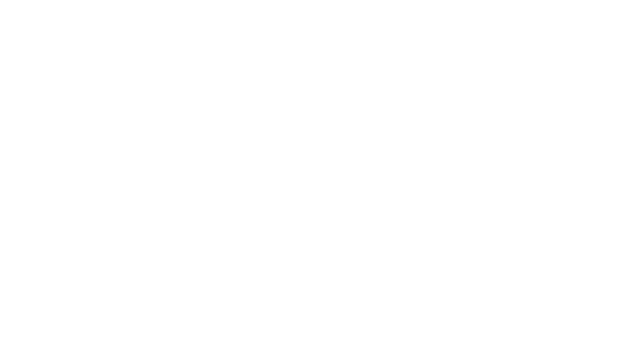
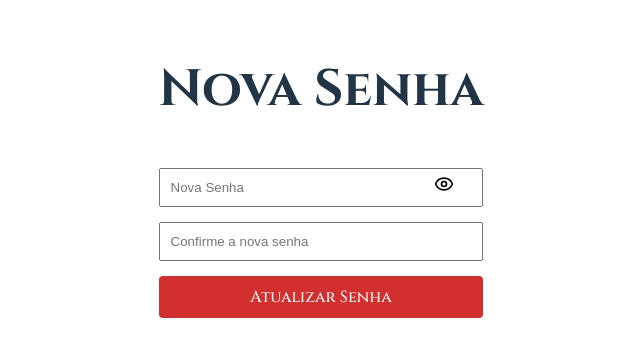
Before and after one commit to Filipecezar00/bjj_learning, a React (Vite) app in the folder frontend/: page /reset-password/1 in a window 1280 px wide. Before the commit this address had no page. Shown: the top 356 px of the page, without its empty margins (319-959 px from the left). Built offline with nearby package versions, Linux system fonts and the light colour scheme.

Commit message:
atualizando

```diff
--- a/frontend/src/App.jsx
+++ b/frontend/src/App.jsx
@@ -9,6 +9,8 @@ import { Login } from "./pages/Login";
 import { AdminDashboard } from "./pages/Admin";
 import { Favorites } from "./pages/Favorites";
 import { Toaster } from "react-hot-toast";
+import ForgotPassword from "./pages/ForgotPassword";
+import ResetPassword from "./pages/ResetPassword";
 
 function PrivateRoute({ children }) {
   const token = localStorage.getItem("token");
@@ -30,6 +32,8 @@ function App() {
             </PrivateRoute>
           }
         ></Route>
+        <Route path="/forgot-password" element={<ForgotPassword />} />
+        <Route path="/reset-password/:token" element={<ResetPassword />} />
         <Route path="/admin" element={<AdminDashboard />} />
         <Route path="/favorites" element={<Favorites />} />
       </Routes>
--- /dev/null
+++ b/frontend/src/pages/ResetPassword.css
@@ -0,0 +1,30 @@
+.input-group {
+  position: relative;
+  display: flex;
+  align-items: center;
+  width: 100%;
+}
+
+.input-group input {
+  width: 100%;
+  padding-right: 40px;
+  padding: 12px;
+  border: 1px solid #ccc;
+}
+
+.eye-button {
+  position: absolute;
+  right: 10px;
+  background: none;
+  border: none;
+  cursor: pointer;
+  color: #666;
+  display: flex;
+  align-items: center;
+  justify-content: center;
+  padding: 0;
+}
+
+.eye-button:hover {
+  color: #d32f2f;
+}
--- a/frontend/src/pages/ResetPassword.jsx
+++ b/frontend/src/pages/ResetPassword.jsx
@@ -1,6 +1,7 @@
 import { useState } from "react";
 import { useParams, useNavigate } from "react-router-dom";
 import api from "../services/api";
+import { Eye, EyeOff } from "lucide-react";
 
 export default function ResetPassword() {
   const { token } = useParams();
@@ -8,6 +9,11 @@ export default function ResetPassword() {
   const [password, setPassword] = useState("");
   const [confirmPassword, setConfirmPassword] = useState("");
   const [error, setError] = useState("");
+  const [showPassword, setShowPassword] = useState(false);
+
+  const togglePasswordVisibility = () => {
+    setShowPassword(!showPassword);
+  };
 
   const handleSubmit = async (e) => {
     e.preventDefault();
@@ -27,29 +33,89 @@ export default function ResetPassword() {
   };
 
   return (
-    <div className="auth-container">
-      <form onSubmit={handleSubmit}>
+    <div
+      className="auth-container"
+      style={{
+        display: "flex",
+        alignItems: "center",
+        flexDirection: "column",
+        justifyContent: "center",
+      }}
+    >
+      <form
+        onSubmit={handleSubmit}
+        style={{
+          display: "flex",
+          flexDirection: "column",
+          gap: "15px",
+          padding: "20px",
+        }}
+      >
         <h1>Nova Senha</h1>
+        <div
+          className="input-group"
+          style={{
+            position: "relative",
+            display: "flex",
+            alignItems: "center",
+          }}
+        >
           <input
-          type="password"
+            type={showPassword ? "text" : "password"}
             placeholder="Nova Senha"
             value={password}
             onChange={(e) => setPassword(e.target.value)}
             required
+            style={{ padding: "10px", paddingRight: "40px", width: "100%" }}
           />
+          <button
+            type="button"
+            onClick={togglePasswordVisibility}
+            className="eye-button"
+            style={{
+              position: "absolute",
+              right: "10px",
+              background: "none",
+              border: "none",
+              cursor: "pointer",
+            }}
+          >
+            {showPassword ? <EyeOff size={20} /> : <Eye size={20} />}
+          </button>
+        </div>
+        <div
+          className="input-group"
+          style={{
+            position: "relative",
+            display: "flex",
+            alignItems: "center",
+          }}
+        >
           <input
-          type="password"
+            type={showPassword ? "text" : "password"}
             placeholder="Confirme a nova senha"
             value={confirmPassword}
             onChange={(e) => setConfirmPassword(e.target.value)}
             required
+            style={{ padding: "10px", width: "100%" }}
           />
+        </div>
         {error && (
-          <p className="error-message" style={{ color: "red" }}>
-            {error}
-          </p>
+          <p style={{ color: "red", fontSize: "14px", margin: "0" }}>{error}</p>
         )}
-        <button type="submit">Atualizar Senha</button>
+        <button
+          type="submit"
+          style={{
+            padding: "10px",
+            cursor: "pointer",
+            background: "#d32f2f",
+            color: "white",
+            border: "none",
+            borderRadius: "4px",
+          }}
+        >
+          Atualizar Senha
+        </button>
       </form>
     </div>
   );
```
Lines whose indentation alone changed are shown as unchanged.
